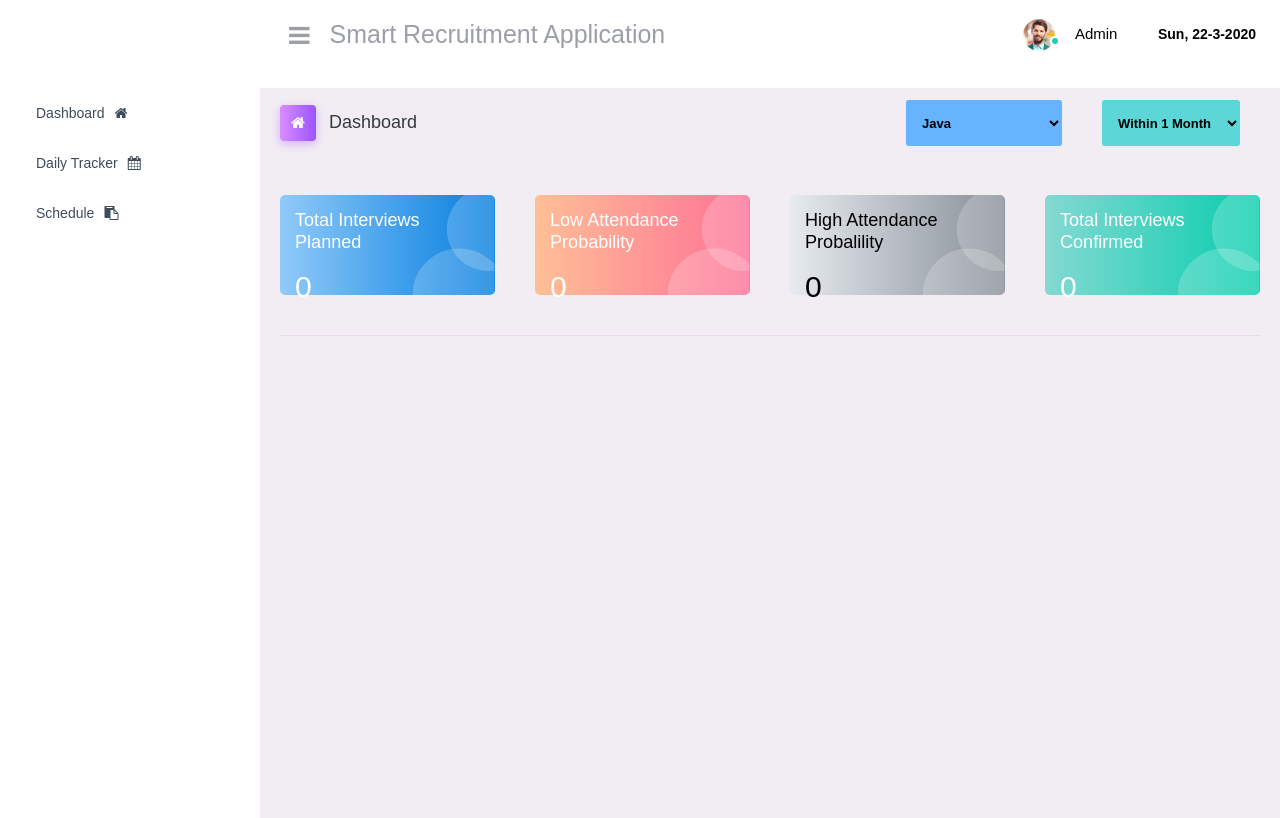
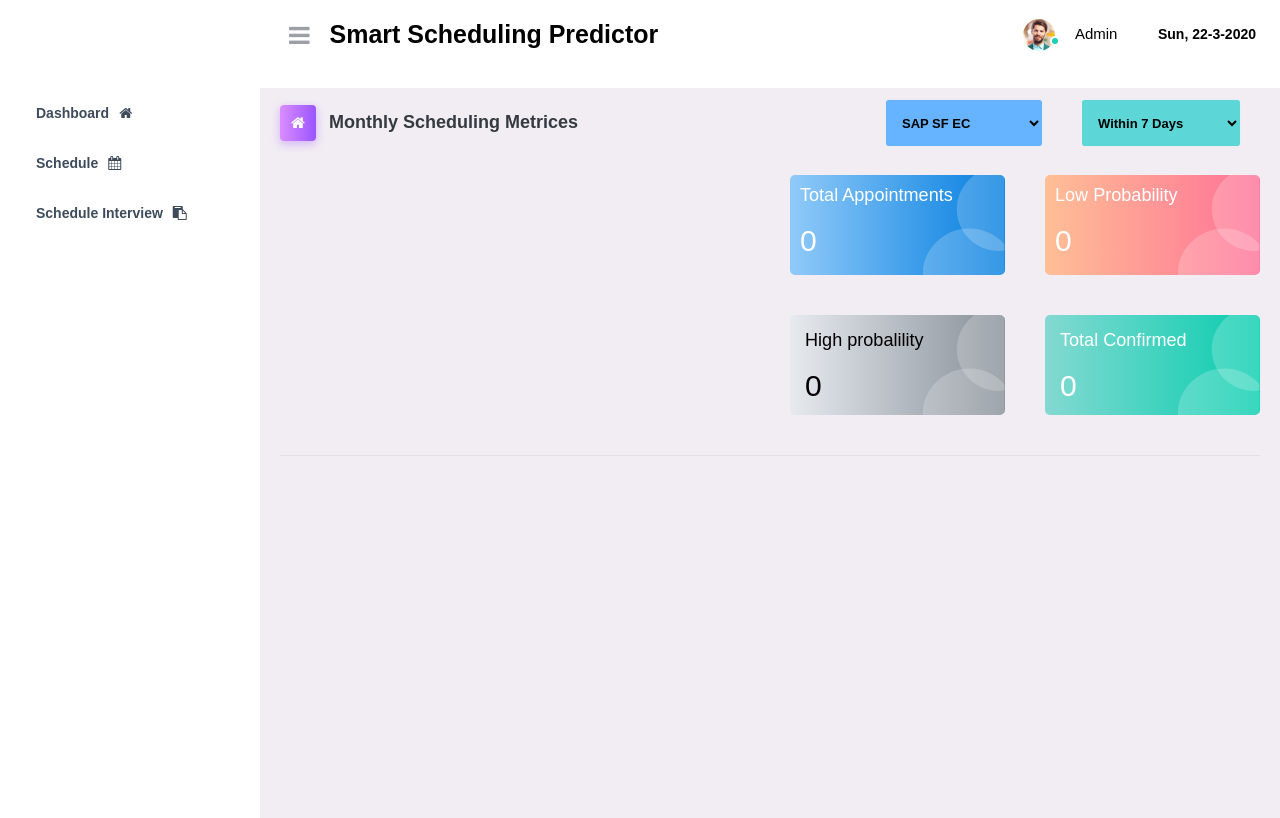
Before and after one commit to SGRGit/interviewAttendancePred, a Flask app: page / in a window 1280 px wide. Run offline with Flask 2, Linux system fonts and the light colour scheme; parts of the project's set-up code (start-up, migrations or seed data) failed here and were passed over; some libraries are stand-ins or nearby versions; some web fonts are replaced.

Commit message:
Update home.html

```diff
--- a/templates/home.html
+++ b/templates/home.html
@@ -57,8 +57,8 @@
             <i class="fa fa-bars"></i>
           </button>
 
-          <div style="margin-top: 20px;">
-            <h3>Smart Recruitment Application </h3>
+          <div style="margin-top: 20px; color:black;">
+            <h3><b>Smart Scheduling Predictor</b></h3>
           </div>
           <ul class="navbar-nav navbar-nav-right">
             <li class="nav-item nav-profile dropdown">
@@ -96,19 +96,19 @@
 
             <li class="nav-item">
               <a class="nav-link" href="{{ url_for('dashboard')}}">
-                <span class="menu-title">Dashboard</span>
+                <span class="menu-title"><b>Dashboard</b></span>
                 <i style="padding-left: 10px" class="fa fa-home"></i>
               </a>
             </li>
             <li class="nav-item">
               <a class="nav-link" href="{{ url_for('schedule')}}">
-                <span class="menu-title">Daily Tracker</span>
+                <span class="menu-title"><b>Schedule</b></span>
                 <i style="padding-left: 10px" class="fa fa-calendar"></i>
               </a>
             </li>
             <li class="nav-item">
               <a class="nav-link" href="{{ url_for('appointment')}}">
-                <span class="menu-title">Schedule</span>
+                <span class="menu-title"><b>Schedule Interview</b></span>
                 <i style="padding-left: 10px" class="fa fa-clipboard"></i>
               </a>
             </li>
@@ -122,7 +122,7 @@
               <h3 class="page-title">
                 <span class="page-title-icon bg-gradient-primary text-white mr-2">
                  <i class="fa fa-home"></i>
-                </span> Dashboard
+                </span> <b>Monthly Scheduling Metrices</b>
               </h3>
               <nav aria-label="breadcrumb">
                 <!-- <ul class="breadcrumb">
@@ -135,27 +135,29 @@
                   <div class="btn-group">
                    <div class="col-sm-12 col-md-6">
                       <select id="skill" class="form-control" style="background-color: #66b3ff; color: black; font-weight: bold;">
-						 <option value="Java">Java</option>
-						 <option>Select Talent Pool</option>
-							<option value="Cloud">Cloud</option>
-							<option value=".Net">.Net</option>
-
-							<option value="Oracle">Oracle</option>
-							<option value="SAP">SAP</option>
-                            <option value="Data">Data</option>
+						    <option value="SAP SF EC">SAP SF EC</option>
+							<option>Select Talent Pool</option>
+							<option value="SAP SF Comp">SAP SF Comp</option>
+							<option value="SAP SF LMS">SAP SF LMS</option>
+							<option value="SAP SF PMGM">SAP SF PMGM</option>
+							<option value="SAP CPI">SAP CPI</option>
+                            <option value="Data Migration">Data Migration</option>
                       </select>
 
                     </div>
                   </div>
+
                   <div class="btn-group">
                    <div class="col-sm-12 col-md-6">
                       <select id="dates" class="form-control" style="background-color: #5cd6d6; color: black; font-weight: bold">
-
-                        <option value="30">Within 1 Month</option>
-                        <option value="none">Select Date</option>
+						<option value="7">Within 7 Days</option>
+						<option value="none">Select Date Range</option>
+						<option value="15">Within 15 Days</option>
+                        <option value="30">Within 30 Days</option>
+                        <!--<option value="none">Select Date</option>
                         <option value="1">Tomorrow</option>
                         <option value="7">Within 7 Days</option>
-                        <option value="90">Within 3 Month</option>
+                        <option value="90">Within 3 Month</option> -->
                       </select>
                     </div>
                   </div>
@@ -166,81 +168,75 @@
                 </div>
               </nav>
             </div>
-            <div class="row" style="margin-top: 5%;">
-                    <div class="col-md-3 grid-margin">
+            <div class="row" style="margin-left: 50%; margin-top: 3%;">
+                    <div class="col-md-6 grid-margin">
                       <div class="card bg-gradient-info card-img-holder text-white" style="max-height: 100px;">
-                        <div class="card-body" style="padding: 15px">
+                        <div class="card-body" style="padding: 10px">
                           <img src="../static/images/circle.svg" class="card-img-absolute" alt="circle-image" />
-                          <h4 class="font-weight-normal mb-3">Total Interviews Planned
+                          <h4 class="font-weight-normal mb-3">Total Appointments
                           </h4>
                           <h2 class="mb-5" id="total">0</h2>
                           <!-- <h6 class="card-text">Increased by 60%</h6> -->
                         </div>
                       </div>
                     </div>
-                    <div class="col-md-3 stretch-card grid-margin">
+                    <div class="col-md-6 stretch-card grid-margin">
                       <div class="card bg-gradient-danger card-img-holder text-white" style="max-height: 100px;">
-                        <div class="card-body" style="padding: 15px">
+                        <div class="card-body" style="padding: 10px">
                           <img src="../static/images/circle.svg" class="card-img-absolute" alt="circle-image" />
-                          <h4 class="font-weight-normal mb-3">Low Attendance Probability
+                          <h4 class="font-weight-normal mb-3">Low Probability
                           </h4>
                           <h2 class="mb-5" id="totalNoShow">0</h2>
                         </div>
                       </div>
                     </div>
 
-                    <div class="col-md-3 stretch-card grid-margin">
+                    <div class="col-md-6 stretch-card grid-margin">
                       <div class="card bg-gradient-secondary card-img-holder text-white" style="max-height: 100px;">
                         <div class="card-body" style="padding: 15px; color: black; font-weight: bold;">
                           <img src="../static/images/circle.svg" class="card-img-absolute" alt="circle-image" />
-                          <h4 class="font-weight-normal mb-3">High Attendance Probalility
+                          <h4 class="font-weight-normal mb-3">High probalility
                           </h4>
                           <h2 class="mb-5" id="highProbable">0</h2>
                         </div>
                       </div>
                     </div>
-					<div class="col-md-3 stretch-card grid-margin">
+					<div class="col-md-6 stretch-card grid-margin">
                       <div class="card bg-gradient-success card-img-holder text-white" style="max-height: 100px;">
                         <div class="card-body" style="padding: 15px">
                           <img src="../static/images/circle.svg" class="card-img-absolute" alt="circle-image" />
-                          <h4 class="font-weight-normal mb-3">Total Interviews Confirmed
+                          <h4 class="font-weight-normal mb-3">Total Confirmed
                           </h4>
                           <h2 class="mb-5" id="confirm">0</h2>
                         </div>
                       </div>
                     </div>
                 </div>
-                    <div class="row">
-                        <!-- <div class="col-md-5">
-                           <div id="container1"></div>
-                        </div> -->
-                        <div class="col-md-12">
-                           <div id="container2"></div>
-                        </div>
-                    </div>
+
                 <div class="row" style="display: none;" id="tableDiv">
                   <div class="col-md-12 grid-margin stretch-card">
                     <div class="card">
                       <div class="card-header">
-                        <h4 class="card-title float-left">Appointment List</h4>
+                        <h4 class="card-title float-left"><b>Scheduling List</b></h4>
                       </div>
                       <div class="card-body">
                         <div class="clearfix">
                           <table class="table table-striped">
                             <thead>
                               <tr>
-                                <!-- <th></th> -->
-                                <th> Patient Name </th>
-                                <th>Confirmation</th>
-                                <th> Provider </th>
-                                <th> Age </th>
-                                <th> SMS Sent </th>
-                                <th> Appointment Date </th>
-                                <th> Schedule Date </th>
-                                <th> Probability </th>
+                                <th><b><center> Candidate </b></center></th>
+								<th><b><center> Skill </b></center></th>
+                                <th><b><center> Phone </b></center></th>
+								<th><b><center> Gender </b></center></th>
+                                <th><b><center> Scheduler </b></center></th>
+                                <th><b><center> Interview Date </b></center></th>
+                                <th><b><center> Schedule Date </b></center></th>
+                                <th><b><center> Job Location</b></center></th>
+								<th><b><center> Native Location</b></center></th>
+								<th><b><center> Confirmation Status </b></center></th>
                               </tr>
                             </thead>
-                            <tbody id="tableData">
+							<tbody id="tableData">
                             </tbody>
                           </table>
                         </div>
@@ -250,6 +246,14 @@
                   </div>
                 </div>
 
+					<div class="row">
+                        <!-- <div class="col-md-5">
+                           <div id="container1"></div>
+                        </div> -->
+                        <div class="col-md-12">
+                           <div id="container2"></div>
+                        </div>
+                    </div>
           <!-- content-wrapper ends -->
           <!-- partial:partials/_footer.html -->
           <footer class="footer">
```
